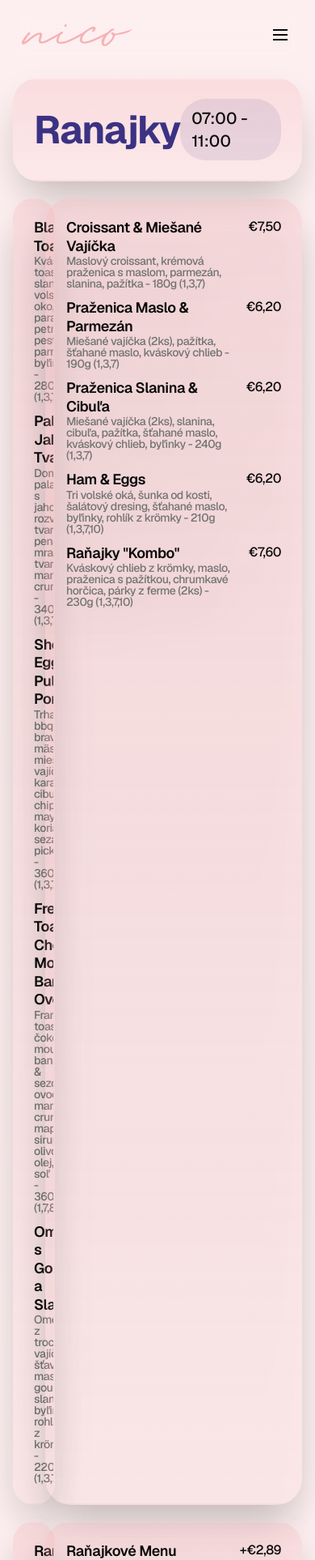
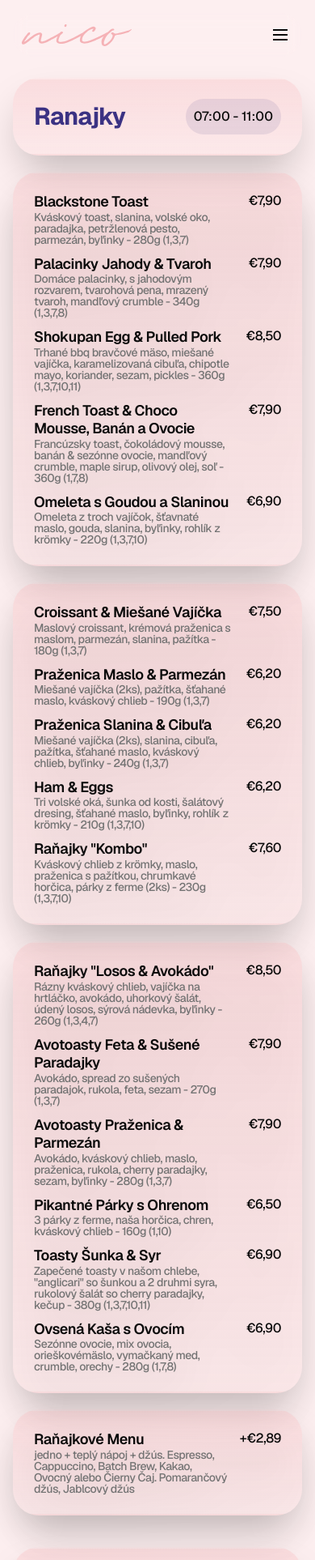
Before and after one commit to RomanDenysov/nico, a Next.js app: page /ranajky in a window 390 px wide. Shown: the top 1926 px of the page at 81% size. Built offline with nearby package versions, Linux system fonts and the light colour scheme.

Commit message:
refactor(bistro, ranajky): update header styles and adjust menu layout

```diff
--- a/app/bistro/page.tsx
+++ b/app/bistro/page.tsx
@@ -173,15 +173,15 @@ export default function BistroPage() {
           }}
         >
           <FadeDiv className="flex items-center justify-between rounded-4xl border-2 border-transparent bg-gradient-to-b from-brand-foreground/30 to-brand-foreground/10 p-6 shadow-2xl drop-shadow-2xl">
-            <h1 className="font-bold text-5xl text-brand tracking-tight">
+            <h1 className="font-bold text-3xl text-brand tracking-tight md:text-5xl">
               Bistro
             </h1>
-            <div className="rounded-4xl border-2 border-transparent bg-brand/10 px-3 py-2">
-              <p className="font-medium text-xl">11:00 - 20:00</p>
+            <div className="rounded-4xl border-2 border-transparent bg-brand/10 px-2 py-2 md:px-3 md:py-2">
+              <p className="font-medium text-base md:text-xl">11:00 - 20:00</p>
             </div>
           </FadeDiv>
         </Tilt>
-        <div className="columns-2">
+        <div className="columns-1 md:columns-2">
           <FadeDiv className="mb-5 size-fit md:mb-10">
             <MenuItem items={bistroMenu.soups} title="Polievky" />
           </FadeDiv>
--- a/app/ranajky/extras.tsx
+++ b/app/ranajky/extras.tsx
@@ -23,10 +23,6 @@ const extras = [
   {
     name: "Maslo",
     price: "€1,00",
-  },
-  {
-    name: "Šunka",
-    price: "€2,00",
   },
   {
     name: "Slanina",
--- a/app/ranajky/page.tsx
+++ b/app/ranajky/page.tsx
@@ -137,31 +137,31 @@ export default function RanajkyPage() {
           }}
         >
           <FadeDiv className="flex items-center justify-between rounded-4xl border-2 border-transparent bg-gradient-to-b from-brand-foreground/30 to-brand-foreground/10 p-6 shadow-2xl drop-shadow-2xl">
-            <h1 className="font-bold text-5xl text-brand tracking-tight">
+            <h1 className="font-bold text-3xl text-brand tracking-tight md:text-5xl">
               Ranajky
             </h1>
-            <div className="rounded-4xl border-2 border-transparent bg-brand/10 px-3 py-2">
-              <p className="font-medium text-xl">07:00 - 11:00</p>
+            <div className="rounded-4xl border-2 border-transparent bg-brand/10 px-2 py-2 md:px-3 md:py-2">
+              <p className="font-medium text-base md:text-xl">07:00 - 11:00</p>
             </div>
           </FadeDiv>
         </Tilt>
-        <div className="grid grid-cols-1 grid-rows-[masonry] place-content-stretch items-stretch gap-5 sm:grid-cols-2 md:grid-cols-4 md:gap-10">
-          <FadeDiv className="col-span-2">
+        <div className="columns-1 md:columns-2">
+          <FadeDiv className="mb-5 size-fit md:mb-10">
             <MenuItem items={breakfastMenu.main} />
           </FadeDiv>
-          <FadeDiv className="col-span-2">
+          <FadeDiv className="mb-5 size-fit md:mb-10">
             <MenuItem items={breakfastMenu.sides} />
           </FadeDiv>
-          <FadeDiv className="col-span-2">
+          <FadeDiv className="mb-5 size-fit md:mb-10">
             <MenuItem items={breakfastMenu.seconds} />
           </FadeDiv>
-          <FadeDiv className="col-span-2 size-fit">
+          <FadeDiv className="mb-5 size-fit md:mb-10">
             <MenuItem className="size-fit" items={breakfastMenu.menu} />
           </FadeDiv>
-          <FadeDiv className="col-span-4">
-            <Extras />
-          </FadeDiv>
         </div>
+        <FadeDiv>
+          <Extras />
+        </FadeDiv>
       </FadeContainer>
     </Container>
   );
--- a/components/header.tsx
+++ b/components/header.tsx
@@ -94,20 +94,16 @@ export function Header() {
         </div>
         <nav
           className={cn(
-            "mt-6 flex flex-col gap-6 px-2 pb-2 ease-in-out will-change-transform sm:hidden",
+            "mt-6 flex flex-col gap-6 px-2 pb-2 ease-in-out will-change-transform md:hidden",
             open ? "" : "hidden"
           )}
         >
           <ul className="space-y-4 px-2 font-medium text-2xl">
-            <li>
-              <Link href="#about">O nás</Link>
-            </li>
-            <li>
-              <Link href="#menu">Menu</Link>
-            </li>
-            <li>
-              <Link href="#contact">Kontakt</Link>
-            </li>
+            {navLinks.map((link) => (
+              <li key={link.href}>
+                <Link href={link.href}>{link.label}</Link>
+              </li>
+            ))}
           </ul>
           <Link
             className={cn(
```
